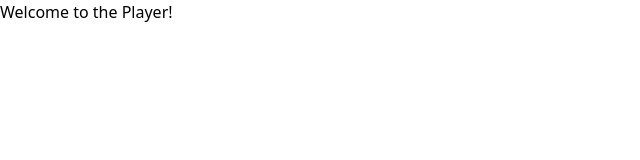
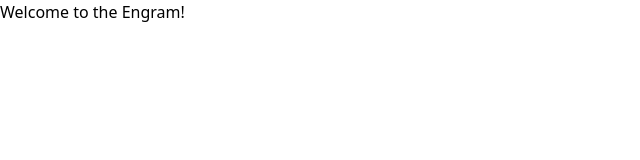
Before and after one commit to ilyasturki/engram, a Nuxt app: page / in a window 1280 px wide. Shown: the top 160 px of the page, without its empty margins (0-640 px from the left). Built offline with nearby package versions, Linux system fonts and the light colour scheme.

Commit message:
feat: rename app to engram

```diff
--- a/app/app.vue
+++ b/app/app.vue
@@ -1,7 +1,7 @@
 <script setup lang="ts">
 useHead({
     titleTemplate: (titleChunk) => {
-        return titleChunk ? `${titleChunk} - Player` : 'Player'
+        return titleChunk ? `${titleChunk} - Engram` : 'Engram'
     },
     htmlAttrs: {
         lang: 'en',
--- a/app/pages/index.vue
+++ b/app/pages/index.vue
@@ -1,3 +1,3 @@
 <template>
-    <div>Welcome to the Player!</div>
+    <div>Welcome to the Engram!</div>
 </template>
--- a/package.json
+++ b/package.json
@@ -1,9 +1,9 @@
 {
-    "name": "player",
+    "name": "engram",
     "type": "module",
     "version": "0.0.0",
     "private": false,
-    "description": "Self-hosted web application for browsing and playing video files from a configured directory on your server.",
+    "description": "Self-hosted application for browsing and playing video game recordings from a configured directory on your server.",
     "license": "MIT",
     "scripts": {
         "dev": "nuxt dev",
```
Also changed, not shown: 1 other file (tests, documents, lock files or other folders).
